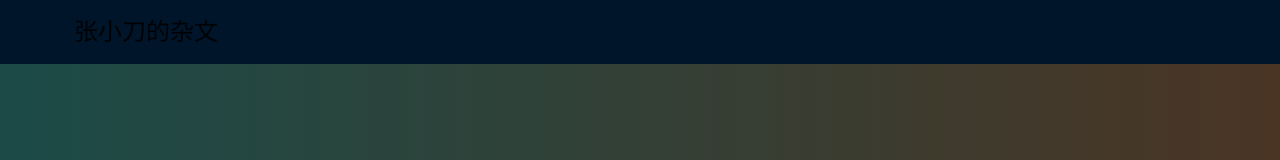
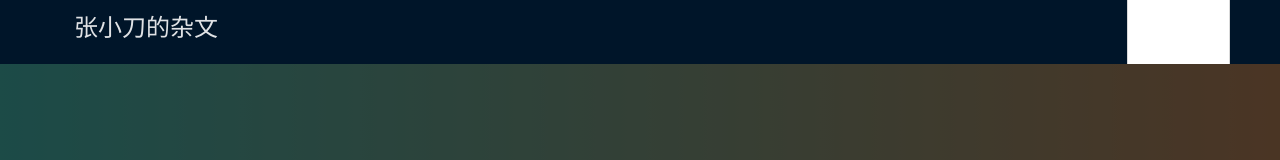
Before and after one commit to coderzzy/coderzzy.github.io, a React (Create React App) app: page / in a window 1280 px wide. Shown: the top 160 px of the page. Built offline with nearby package versions, Linux system fonts and the light colour scheme.

Commit message:
feat: GlobalContext

```diff
--- a/src/App.tsx
+++ b/src/App.tsx
@@ -1,7 +1,7 @@
 import React from 'react';
 import { BrowserRouter, Routes, Route } from 'react-router-dom';
 import { ConfigProvider } from 'antd';
-import { blue } from '@ant-design/colors';
+import { useGlobalContext } from './context/GlobalContext'
 import MainPage from './pages/MainPage'
 
 
@@ -10,16 +10,18 @@ interface AppProps {
 }
 
 const App: React.FC<AppProps> = ({ }) => {
+  const { colorTextBase } = useGlobalContext();
+
   return (
     <ConfigProvider theme={{
       token: {
         // Seed Token，影响范围大
-        colorPrimary: blue.primary,
-        colorTextBase: "white",
+        // colorPrimary: colorPrimary,
+        colorTextBase: colorTextBase,
         borderRadius: 2,
 
         // 派生变量，影响范围小
-        colorBgContainer: '#f6ffed',
+        // colorBgContainer: '#f6ffed',
       },
     }}>
       <BrowserRouter>
@@ -28,7 +30,6 @@ const App: React.FC<AppProps> = ({ }) => {
         </Routes>
       </BrowserRouter>
     </ConfigProvider>
-
   );
 }
 
--- /dev/null
+++ b/src/components/GlobalHeader.tsx
@@ -0,0 +1,20 @@
+import React from 'react';
+import { ColorPicker } from 'antd';
+import { useGlobalContext } from '../context/GlobalContext'
+
+interface GlobalHeaderProps {
+    // props
+}
+
+const GlobalHeader: React.FC<GlobalHeaderProps> = ({ }) => {
+    const { colorTextBase, setColorTextBase } = useGlobalContext();
+
+    return (
+        <div style={{ width: '100%', display: 'flex', justifyContent: 'space-between' }}>
+            <div style={{ marginInlineStart: 24, fontSize: '1.5rem' }}>张小刀的杂文</div>
+            <ColorPicker showText value={colorTextBase} onChange={(color) => setColorTextBase(color.toHexString())} />
+        </div>
+    );
+}
+
+export default GlobalHeader;
--- /dev/null
+++ b/src/context/GlobalContext.tsx
@@ -0,0 +1,26 @@
+import React, { createContext, useState, useContext, ReactNode } from 'react';
+
+// 创建 Context
+const GlobalContext = createContext<any>(null);
+
+export const useGlobalContext = () => {
+    const context = useContext(GlobalContext);
+    if (!context) {
+        throw new Error('useGlobalContext must be used within a GlobalProvider');
+    }
+    return context;
+};
+
+// 创建 Provider 组件
+export const GlobalProvider = ({ children }: { children: ReactNode }) => {
+    // 定义全局状态变量
+    const [colorTextBase, setColorTextBase] = useState('#ffffff');
+
+    return (
+        <GlobalContext.Provider value={{
+            colorTextBase, setColorTextBase
+        }}>
+            {children}
+        </GlobalContext.Provider>
+    );
+};
--- a/src/index.tsx
+++ b/src/index.tsx
@@ -1,11 +1,14 @@
 import React from 'react';
 import ReactDOM from 'react-dom/client';
 import './index.css';
+import { GlobalProvider } from './context/GlobalContext'
 import App from './App';
 
 const root = ReactDOM.createRoot(document.getElementById('root') as HTMLElement);
 root.render(
   // <React.StrictMode>
-  <App />
+  <GlobalProvider>
+    <App />
+  </GlobalProvider>
   // </React.StrictMode>
 );
--- a/src/pages/MainPage.tsx
+++ b/src/pages/MainPage.tsx
@@ -1,6 +1,7 @@
 import React from 'react';
 import styles from './MainPage.module.less'
 import { Layout, Card } from 'antd';
+import GlobalHeader from '../components/GlobalHeader'
 import BlogList from '../components/BlogList'
 
 const { Header, Content, Sider } = Layout;
@@ -13,7 +14,7 @@ const MainPage: React.FC<MainPageProps> = ({ }) => {
     return (
         <Layout>
             <Header style={{ display: 'flex', alignItems: 'center' }}>
-                <div style={{ marginInlineStart: 24, fontSize: '1.5rem' }}>张小刀的杂文</div>
+                <GlobalHeader />
             </Header>
             <Content>
                 <div className={styles.brandContainer}>
```
